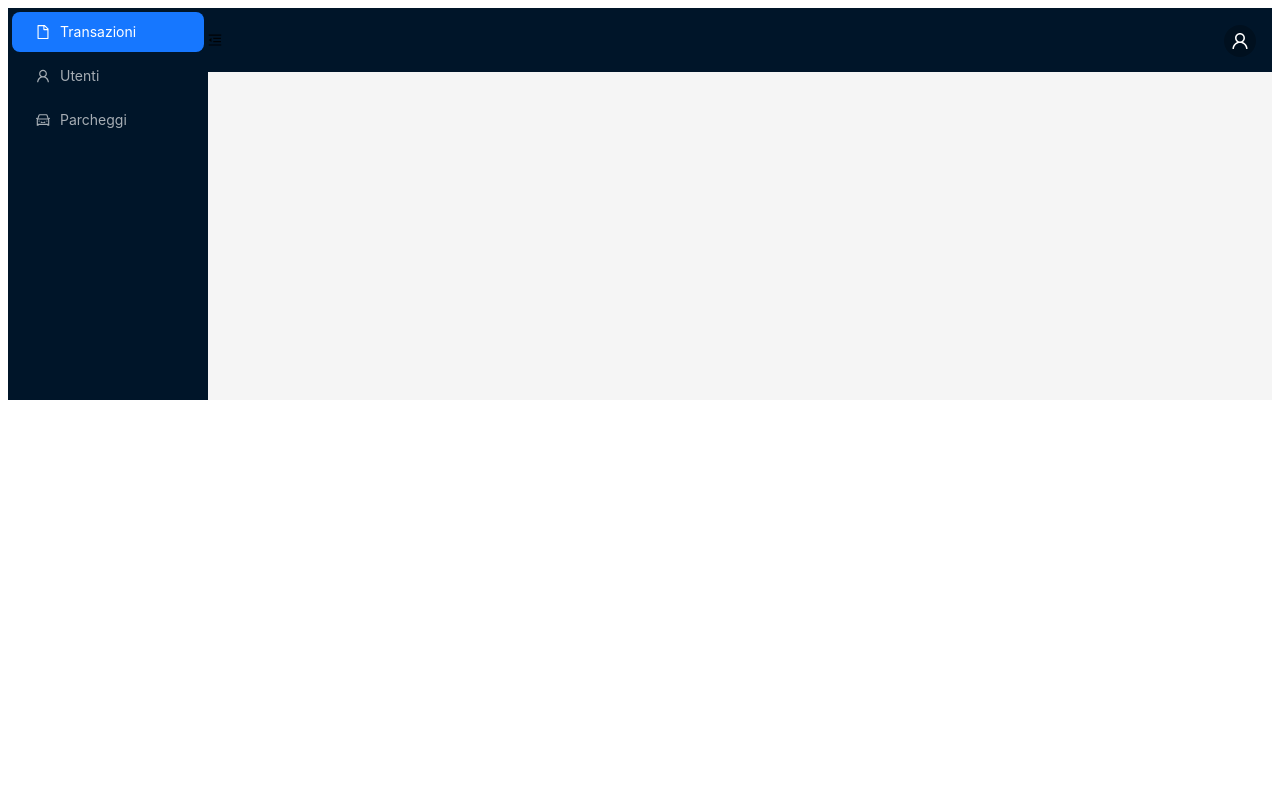
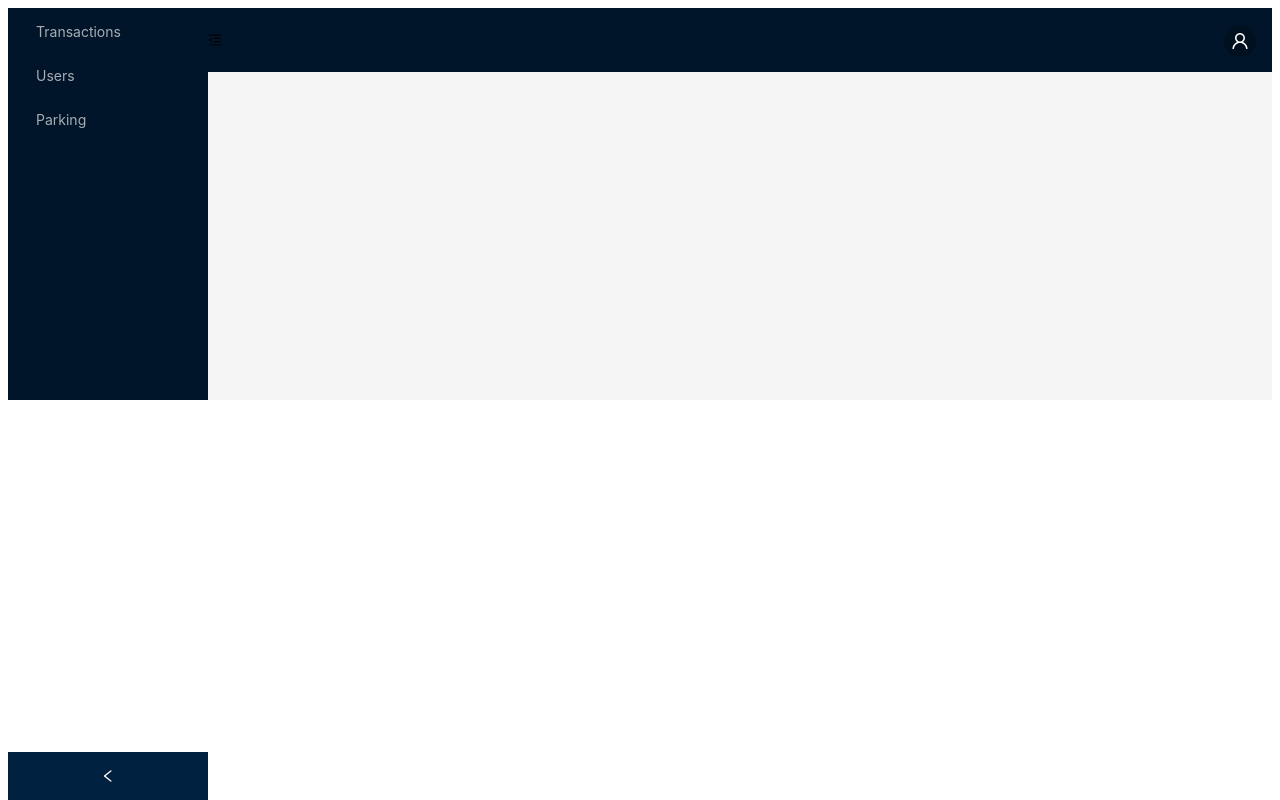
Before and after one commit to Th3os02/ProjectWork, a React (Create React App) app in the folder progettolavoro/: page / in a window 1280 px wide. Built offline with nearby package versions, Linux system fonts and the light colour scheme.

Commit message:
qualcosa

```diff
--- a/progettolavoro/package.json
+++ b/progettolavoro/package.json
@@ -4,6 +4,7 @@
   "private": true,
   "dependencies": {
     "@ant-design/icons": "^5.3.7",
+    "@supabase/supabase-js": "^2.44.1",
     "@testing-library/jest-dom": "^5.17.0",
     "@testing-library/react": "^13.4.0",
     "@testing-library/user-event": "^13.5.0",
--- a/progettolavoro/src/App.js
+++ b/progettolavoro/src/App.js
@@ -3,9 +3,9 @@ import { BrowserRouter as Router, Route, Routes } from 'react-router-dom';
 import { Layout } from 'antd';
 import Navbar from './components/Navbar';
 import Sidebar from './components/Sidebar';
-import Transactions from './Routes/Transactions';
-import Users from './Routes/Users';
-import Parking from './Routes/Parking';
+import Transactions from './pages/Transactions';
+import Users from './pages/Users';
+import Parking from './pages/Parking';
 
 const { Content } = Layout;
 
@@ -24,18 +24,9 @@ const App = () => {
                     <Navbar collapsed={collapsed} toggleSidebar={toggleSidebar} />
                     <Content style={{ margin: '24px 16px', padding: 24, minHeight: 280 }}>
                         <Routes>
-                            <Route
-                                path="/transactions"
-                                element={<Transactions />}
-                            />
-                            <Route
-                                path="/users" e
-                                lement={<Users />}
-                            />
-                            <Route
-                                path="/parking"
-                                element={<Parking />}
-                            />
+                            <Route path="/transactions" element={<Transactions />} />
+                            <Route path="/users" element={<Users />} />
+                            <Route path="/parking" element={<Parking />} />
                         </Routes>
                     </Content>
                 </Layout>
--- a/progettolavoro/src/Routes/Users.js
+++ b/progettolavoro/src/Routes/Users.js
@@ -13,10 +13,7 @@ const Users = () => {
                 .select('*');
 
             if (error) console.log('Error fetching data: ', error);
-            else {
-                console.log(users);  // Controlla la struttura dei dati
-                setData(users);
-            }
+            else setData(users);
         };
 
         fetchData();
--- a/progettolavoro/src/components/Sidebar.js
+++ b/progettolavoro/src/components/Sidebar.js
@@ -1,27 +1,23 @@
 import React from 'react';
 import { Layout, Menu } from 'antd';
 import { Link } from 'react-router-dom';
-import { UserOutlined, FileOutlined, CarOutlined } from '@ant-design/icons';
 
 const { Sider } = Layout;
 
-const Sidebar = ({ collapsed }) => {
-    return (
-        <Sider trigger={null} collapsible collapsed={collapsed}>
-            <div className="logo" />
-            <Menu theme="dark" mode="inline" defaultSelectedKeys={['1']}>
-                <Menu.Item key="1" icon={<FileOutlined />}>
-                    <Link to="/transactions">Transazioni</Link>
+const Sidebar = ({ collapsed }) => (
+    <Sider collapsible collapsed={collapsed}>
+        <Menu theme="dark" mode="inline">
+            <Menu.Item key="1">
+                <Link to="/transactions">Transactions</Link>
             </Menu.Item>
-                <Menu.Item key="2" icon={<UserOutlined />}>
-                    <Link to="/users">Utenti</Link>
+            <Menu.Item key="2">
+                <Link to="/users">Users</Link>
             </Menu.Item>
-                <Menu.Item key="3" icon={<CarOutlined />}>
-                    <Link to="/parking">Parcheggi</Link>
+            <Menu.Item key="3">
+                <Link to="/parking">Parking</Link>
             </Menu.Item>
         </Menu>
     </Sider>
 );
-};
 
 export default Sidebar;
```
Also changed, not shown: 1 other file (tests, documents, lock files or other folders). Lines whose indentation alone changed are shown as unchanged.
